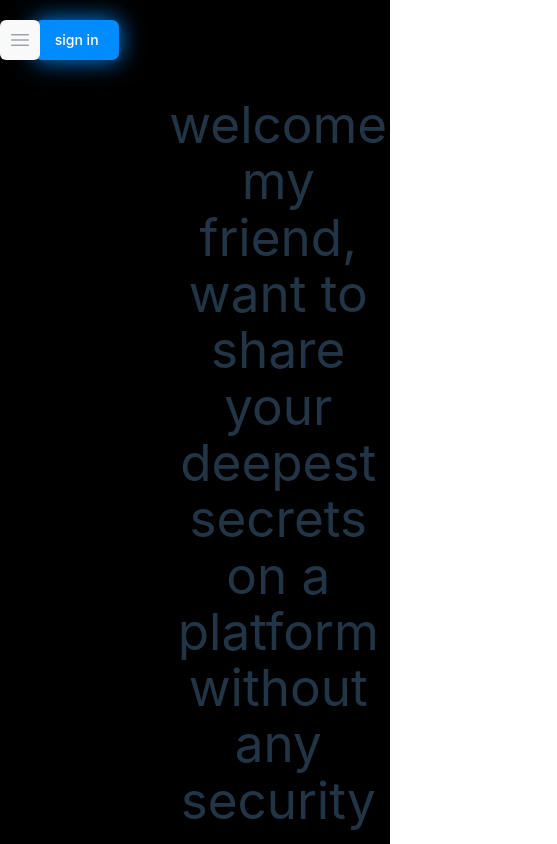
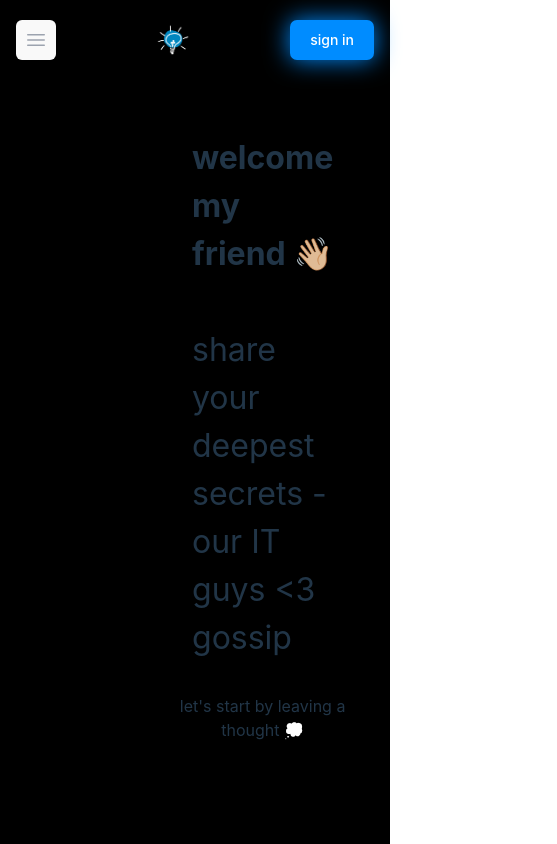
Before and after one commit to paulocerez/thoughts-enhanced, a Vue app: page / in a window 390 px wide. Shown: the top 844 px of the page, 557 px wide, since content can reach past the window. Built offline with nearby package versions, Linux system fonts and the light colour scheme.

Commit message:
fix: fix responsiveness of index page

```diff
--- a/src/components/Nav.vue
+++ b/src/components/Nav.vue
@@ -1,9 +1,9 @@
 <template>
 	<!-- Main Wrapper -->
-	<div class="fixed w-full left-0 top-0 z-50 2xl:px-80 md:px-16">
+	<div class="fixed w-full left-0 top-0 z-50 2xl:px-80 md:px-4">
 		<Disclosure as="nav" class="black" v-slot="{ open }">
-			<div class="relative flex h-20 items-center sm:mx-4 sm:justify-between">
-				<div class="absolute inset-y-0 left-0 flex items-center">
+			<div class="h-20 flex items-center justify-between mx-4">
+				<div>
 
 					<!-- Mobile menu button-->
 					<DisclosureButton
@@ -17,7 +17,7 @@
 				<!-- Navbar elements excl. Profile-->
 
 				<div class="flex flex-shrink-0 items-center">
-					<img class="flex h-8 w-auto lg:hidden" src="../assets/thoughts_logo.png" alt="Thoughts" />
+					<img class="h-8 w-auto lg:hidden" src="../assets/thoughts_logo.png" alt="Thoughts" />
 					<img class="hidden h-12 w-auto lg:flex" src="../assets/thoughts_logo.png" alt="Thoughts" />
 				</div>
 				<div class="hidden lg:flex lg:flex-1 lg:items-center lg:justify-center sm:items-stretch sm:justify-evenly">
@@ -63,7 +63,7 @@
 import { Disclosure, DisclosureButton, DisclosurePanel, Menu, MenuButton, MenuItem, MenuItems } from '@headlessui/vue'
 import { Bars3Icon, XMarkIcon } from '@heroicons/vue/24/outline'
 import Button from './SignInButton.vue'
-import Badge from './Badge.vue'
+
 
 const navigationItems = [
 	{ name: 'leave a thought', link: '/thought', current: false, existing: true },
@@ -73,3 +73,4 @@ const navigationItems = [
 	{ name: 'your profile', link: '/profile', current: false, existing: true }
 ]
 </script>
+<style></style>
--- a/src/views/Sample.vue
+++ b/src/views/Sample.vue
@@ -1,4 +1,8 @@
 <script lang="ts">
+import { useRouter } from "vue-router";
+
+const router = useRouter();
+
 export default {
 	data() {
 
@@ -8,8 +12,72 @@ export default {
 </script>
 
 <template>
-	<h1>welcome my friend, want to share your deepest secrets on a platform without any security measures (yet)?</h1>
-	<h2>let's start by leaving a thought</h2>
+	<div class="wrapper">
+		<h1 class="header"><span class="entry">welcome my friend 👋🏼</span>
+			<br>
+			<br>
+			share your deepest secrets - our IT guys &lt;3 gossip
+		</h1>
+		<h3 class="subheader">let's start by
+			<router-link to="/thought" class="underline">leaving a thought</router-link> 💭
+		</h3>
+	</div>
 </template>
 
-<style></style>
+
+<style>
+.wrapper {
+	display: inline-block;
+	text-align: left;
+	max-width: 80%;
+}
+
+
+.header {
+	margin: 2rem;
+	font-size: 32px;
+	line-height: 3rem;
+}
+
+.entry {
+	text-align: center;
+	font-weight: bold;
+}
+
+.subheader {
+	text-align: center;
+
+}
+
+.underline {
+	text-decoration: none;
+	position: relative;
+	/* ensure stacking order */
+}
+
+.underline:hover {
+	text-decoration: underline;
+}
+
+/* styling for the router-link */
+.underline:hover::before {
+	content: "";
+	/* Create an empty pseudo-element */
+	position: absolute;
+	bottom: -2px;
+	/*spacing between line and text*/
+	left: 0;
+	width: 100%;
+	height: 1px;
+	background-color: #000;
+	/* Adjust color as needed */
+}
+
+
+@media only screen and (max-width: 768px) {
+
+	.wrapper {
+		max-width: 100%;
+	}
+}
+</style>
--- a/src/views/ThoughtHistory.vue
+++ b/src/views/ThoughtHistory.vue
@@ -1,16 +1,20 @@
 <template>
 	<div class="mt-0">
 		<h2 class="text-2xl -mt-64 font-bold mb-4">My Entries</h2>
-		<!-- <div v-if="loading" class="text-center">Loading...</div>
-		<div v-else> -->
 		<!-- create a post element for every post in the post database table -->
-		<li v-for="post in posts" :key="post.id">
-			<div>
+
+		<ul v-for="post in posts" :key="post.id" class="grid grid-cols-3 text-center">
+
+			<li>
 				<h3 class="font-bold text-lg mb-2">{{ post.title }}</h3>
+			</li>
+			<li>
 				<h5 class="font-bold text-lg mb-2">{{ post.category }}</h5>
+			</li>
+			<li>
 				<p class="text-gray-700 text-base">{{ post.thought }}</p>
-			</div>
-		</li>
+			</li>
+		</ul>
 	</div>
 	<!-- </div> -->
 </template>
@@ -18,7 +22,7 @@
 import { defineComponent, ref } from "vue";
 import { useRouter } from "vue-router";
 import axios from 'axios';
-import backendUrl from '../../config';
+// import backendUrl from '../../config';
 
 const router = useRouter();
 
@@ -27,7 +31,6 @@ export default defineComponent({
 		// reset to default values
 		return {
 			posts: [] as { id: number; title: string; category: string; thought: string }[],
-			loading: true,
 		};
 	},
 	mounted() {
@@ -38,22 +41,19 @@ export default defineComponent({
 			try {
 				const response = await axios.get<{ id: number; title: string; category: string; thought: string }[]>('http://localhost:3000/api/posts/all');
 				this.posts = response.data;
-				this.loading = false;
 			} catch (error) {
 				console.error(error);
 			}
 		},
-		// async deletePost(postId: number) {
-		//   try {
-		//     await axios.delete(`${backendUrl}/api/posts/${postId}`);
-		//     this.posts = this.posts.filter(post => post.id !== postId);
-		//   } catch (error) {
-		//     console.error(error);
-		//   }
-		// },
-		// editPost(postId: number) {
-		//   router.push({ name: 'edit', params: { postId: postId.toString() } });
-		// }
 	},
 });
 </script>
+
+<style>
+li {
+	display: flex;
+	border: 1px solid green;
+	text-align: center;
+	flex-direction: column;
+}
+</style>
```
Also changed, not shown: src/components/ThoughtForm.vue (deleted).
